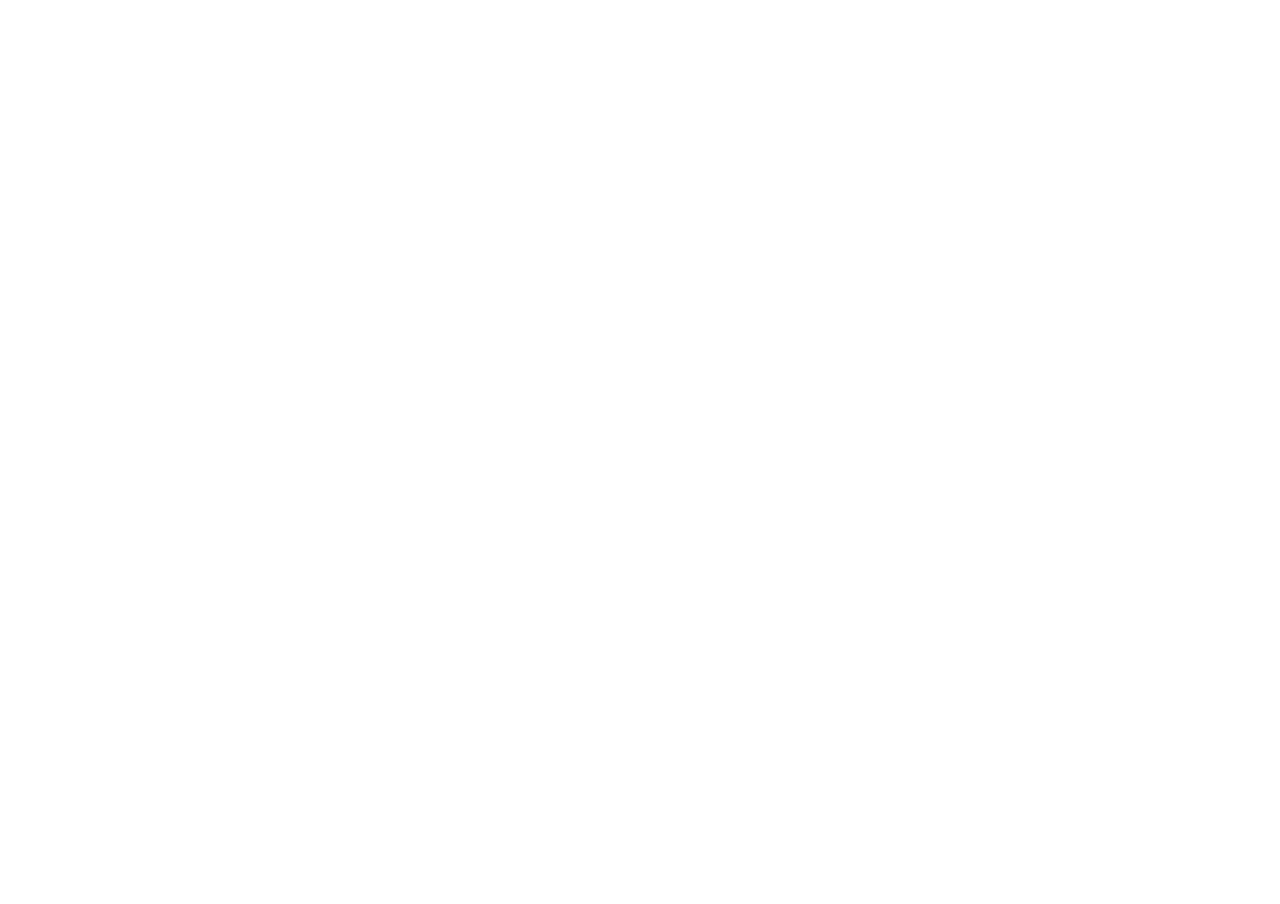
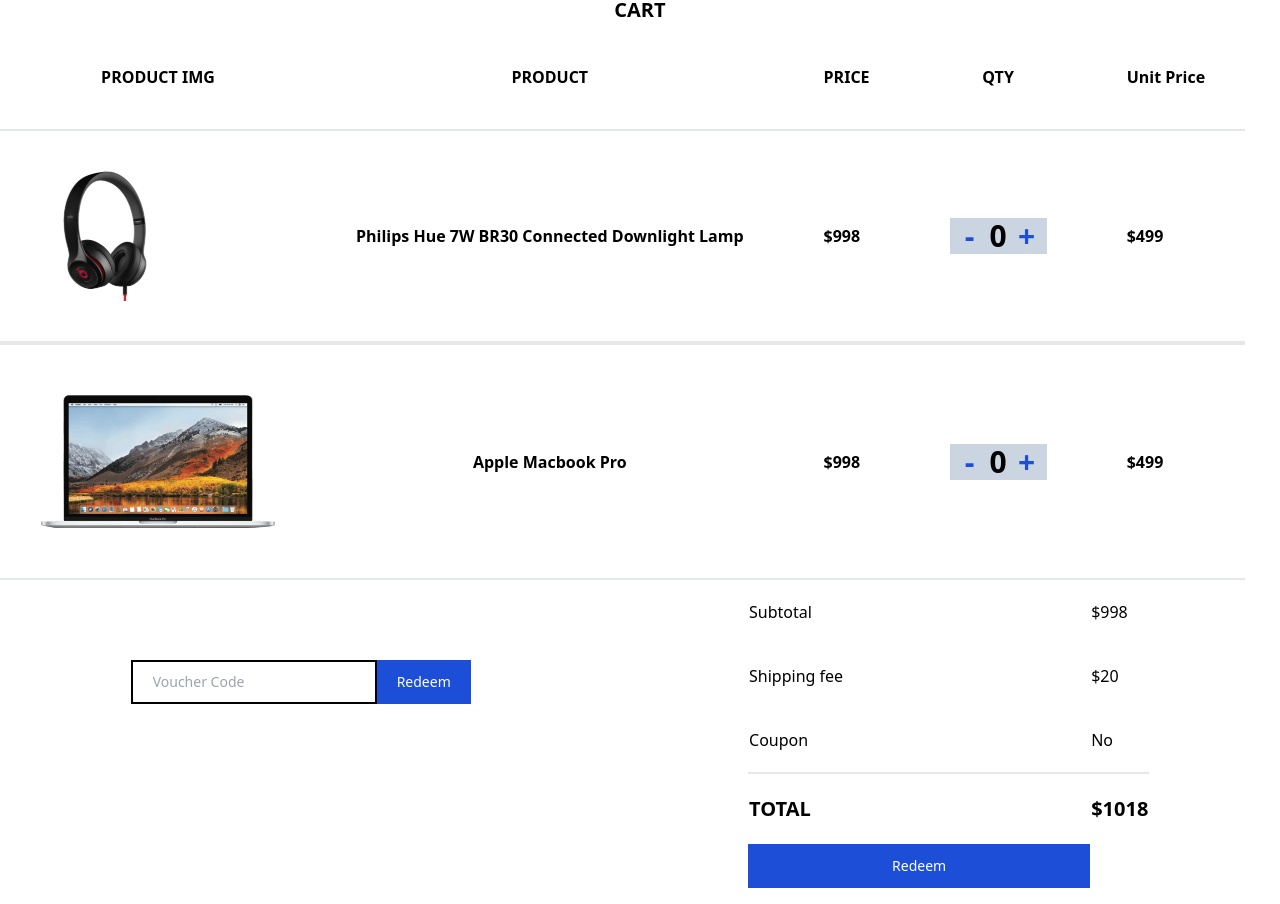
Before and after one commit to HarshitSharma19/project1, a React (Create React App) app in the folder frontend/: page /products in a window 1280 px wide. Shown: the part 3280-4184 px from the top of the page. Before the commit the page ends 3275 px from the top, so only its background shows below. Built offline with nearby package versions, Linux system fonts and the light colour scheme.

Commit message:
frontend cart is created

```diff
--- a/frontend/package.json
+++ b/frontend/package.json
@@ -10,6 +10,7 @@
     "@testing-library/user-event": "^13.5.0",
     "react": "^18.2.0",
     "react-dom": "^18.2.0",
+    "react-icons": "^4.4.0",
     "react-router-dom": "^6.3.0",
     "react-scripts": "5.0.1",
     "web-vitals": "^2.1.4"
--- a/frontend/src/App.jsx
+++ b/frontend/src/App.jsx
@@ -14,6 +14,7 @@
 import MainPage from './Pages/MainPage.jsx'
 import AdvCard from "./Components/AdvCard.jsx"
 import FooterDetails from './Components/FooterDetails'
+import Cart from "./Pages/Cart.jsx";
 
 export default function App() {
   return (
@@ -31,6 +32,7 @@
     <AdvCard/>
     <FooterDetails/>
     <Footer/>
+    <Cart/>
 </>
 
     )
--- a/frontend/src/Pages/Cart.jsx
+++ b/frontend/src/Pages/Cart.jsx
@@ -1,30 +1,95 @@
 
 import React from 'react'
 import Container from '../Components/Container.jsx'
+import Philips from '../Components/Images/philips_hue.svg'
+import Applemac from '../Components/Images/apple_macbook.png'
+
 
 export default function Cart() {
   return (
     <>
     <Container>
-      <div>
-      <ul className='flex justify-between ' >
+      {/* <div>
+        <ul className='flex justify-around font-bold text-1xl border-b-2 border-gray-500' >
           <li>PRODUCT</li>
           <li>PRICE</li>
           <li>QTY</li>
           <li>UNIT PRICE</li>
         </ul>
-      <ul flex justify-between  >
-        <li> Philips Hue 7W BR30 Connected Downlight Lamp</li>
-        <li> <button type="button" className="border border-black font-medium rounded-full text-sm p-2.5 text-center inline-flex items-center dark:border-blue-500 dark:text-blue-500 dark:hover:text-white dark:focus:ring-blue-800">
+          <ul className='flex font-bold justify-between'>
+          <li className='flex'>
+            <div>
+              <img className="rounded-t-lg mb-3 font-bold w-[150px] h-[100px] m-2 border" src={Philips} alt="product"/>
+            </div>
+            <div className='pt-10 mx-3'>
+              Philips Hue 7W BR30 Connected Downlight Lamp
+            </div>
+          </li>
+          <li className='pt-[50px] pl-10'> $998</li>
+          <button>-</button>
+          <button>2</button>
+          <button>+</button>
+          <li>$499</li>
+        </ul>
+      </div> */}
+      <div className='text-center font-bold text-[20px]'>
+        <h1>CART</h1>
+      </div>
+      <table cellPadding={40} cellSpacing={20} >
+        <thead className='border-b-2'>
+          <th>PRODUCT IMG</th>
+          <th colSpan={2}>PRODUCT</th>
+          <th>PRICE</th>
+          <th colSpan={2}>QTY</th>
+          <th>Unit Price</th>
+        </thead>
+        <tbody>
+        <tr className='border-b-4'>
+            <td><img src={Philips} alt="product" /></td>
+            <td colSpan={2} className='font-bold'><center>Philips Hue 7W BR30 Connected Downlight Lamp</center></td>
+            <td className='font-bold'>$998</td>
+            <td colSpan={2}><button className='border-none font-bold text-blue-700 text-3xl bg-slate-300 w-[40px]'>-</button><button className='border-none font-bold bg-slate-300 text-3xl'>0</button><button className='border-none text-3xl font-bold bg-slate-300 w-[40px] text-blue-700'>+</button></td>
+            <td className='font-bold'>$499</td>
+          </tr>
+          <tr className='border-b-2'>
+            <td><img src={Applemac} alt="product" /></td>
+            <td className='font-bold' colSpan={2}><center>Apple Macbook Pro</center></td>
+            <td className='font-bold'>$998</td>
+            <td colSpan={2}><button className='border-none font-bold text-blue-700 text-3xl bg-slate-300 w-[40px]'>-</button><button className='border-none font-bold bg-slate-300 text-3xl'>0</button><button className='border-none text-3xl font-bold bg-slate-300 w-[40px] text-blue-700'>+</button></td>
+            <td className='font-bold'>$499</td>
+          </tr>
 
-  +</button>  <input type="text"  /> <button type="button" className="border border-black font-medium rounded-full text-sm p-2.5 text-center inline-flex items-center dark:border-blue-500 dark:text-blue-500 dark:hover:text-white dark:focus:ring-blue-800">
 
--</button> </li>
-        <li>$998</li>
-        <li>$449</li>
-      </ul>
+        </tbody>
+      </table>
+      <div className= ' flex font-medium justify-around ' >
+        <div  >
+          <input type="text" placeholder='Voucher Code' className='mt-20 text-sm px-5 py-2.5 border-2 border-black' /><button type="button" className="text-white bg-blue-700 hover:bg-blue-800 focus:outline-none focus:ring-4 focus:ring-blue-300 font-medium  text-sm px-5 py-3 text-center mr-4 mb-4 dark:bg-blue-600 dark:hover:bg-blue-700 dark:focus:ring-blue-800">Redeem</button>
+
         </div>
+        <div>
+      <table>
+        <tr>
+          <td className='py-5'>Subtotal</td>
+          <td>$998</td>
+        </tr>
+        <tr>
+          <td className='py-5'>Shipping fee</td>
+          <td>$20</td>
+        </tr>
+        <tr>
+          <td className='py-5'>Coupon</td>
+          <td>No</td>
+        </tr>
+        <tr className=' border-t-2 ' >
+          <td className='text-[20px] py-5 font-bold' >TOTAL</td>
+          <td className='text-[20px] py-5 font-bold' >$1018</td>
+        </tr>
+       <button type="button" className="text-white justify-center bg-blue-700 hover:bg-blue-800 focus:outline-none focus:ring-4 focus:ring-blue-300 font-medium  text-sm px-36 py-3 text-center mr-auto mb-4 dark:bg-blue-600 dark:hover:bg-blue-700 dark:focus:ring-blue-800">Redeem</button>
+      </table>
 
+        </div>
+      </div>
     </Container>
 
     </>
```
Also changed, not shown: 1 other file (tests, documents, lock files or other folders). Lines whose indentation alone changed are shown as unchanged.
